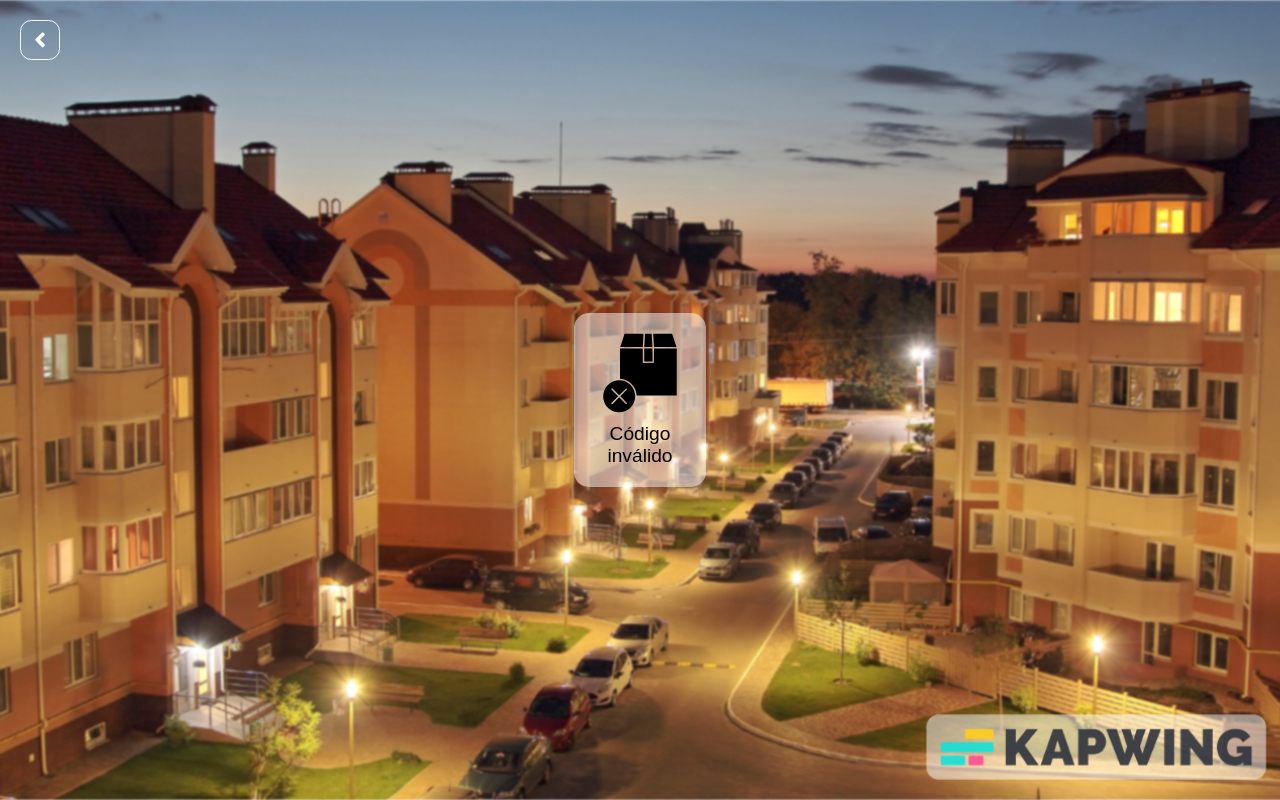
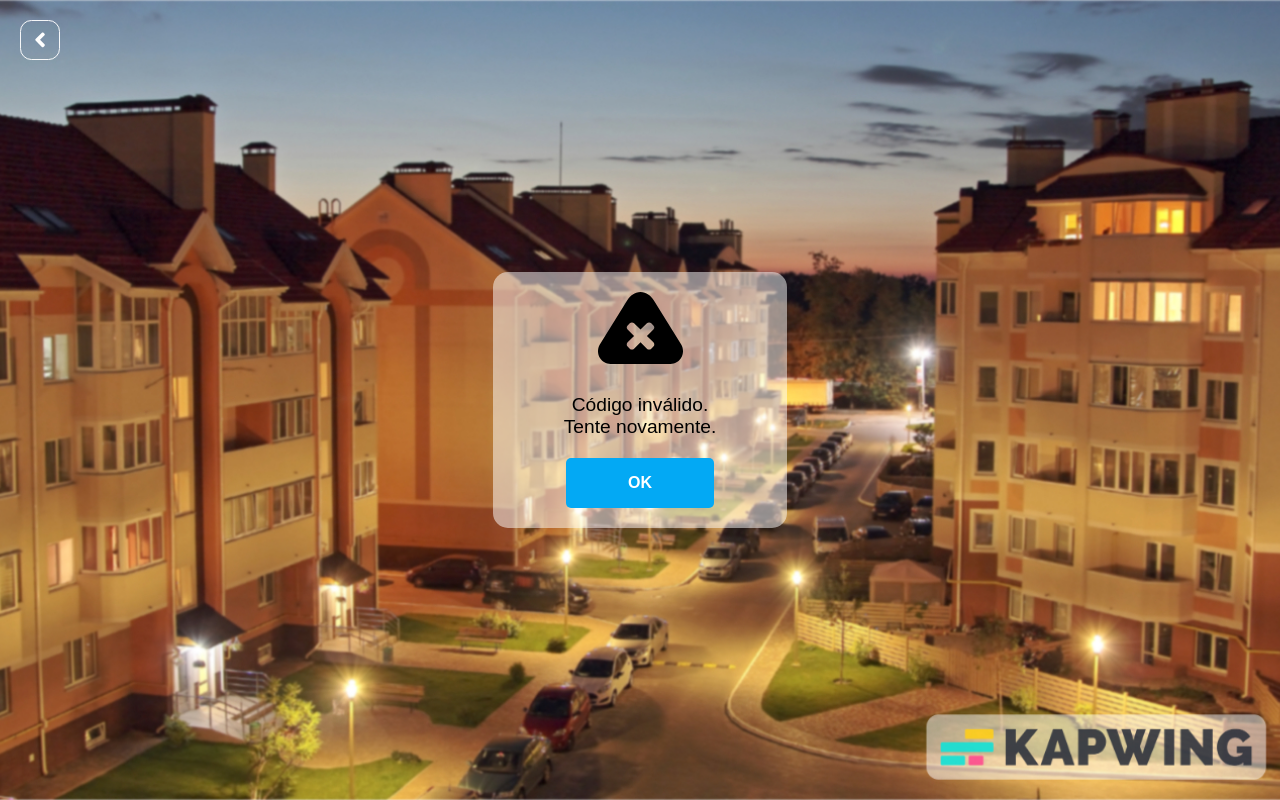
Before and after one commit to smart-notify/pwa-smartnotify, a React (Create React App) app: page /validate/1/1/1 in a window 1280 px wide. Both pictures are taken after typing "Sample" into the empty fields and a click on the input "Validar". Built offline with nearby package versions, Linux system fonts and the light colour scheme; no server answers.

Commit message:
feat: ApiResponseAlert component

```diff
--- /dev/null
+++ b/src/components/ApiResponseAlert.tsx
@@ -0,0 +1,34 @@
+import classes from "../css-modules/ApiResponseAlert.module.css";
+import global from "../css-modules/Global.module.css";
+
+import RedirectButton from "./RedirectButton";
+
+import success from "../assets/icones/icone-sucesso.svg";
+import failure from "../assets/icones/icone-falha.svg";
+
+interface ApiResponseAlertProps {
+  isSuccess: boolean;
+  message: string;
+}
+
+function ApiResponseAlert( { message, isSuccess }: ApiResponseAlertProps) {
+
+  return (
+    <div className={classes.AlertContent}>
+      {
+        isSuccess
+        ?
+        <img src={success} alt="Validação" className={classes.validateIcon} />
+        :
+        <img src={failure} alt="Validação" className={classes.validateIcon} />
+      }
+      <p>
+        {message}
+      </p>
+
+      <RedirectButton to="main" />
+    </div>
+  )
+}
+
+export default ApiResponseAlert
--- /dev/null
+++ b/src/components/RedirectButton.tsx
@@ -0,0 +1,22 @@
+import global from "../css-modules/Global.module.css";
+
+interface RedirectButtonProps {
+  to: string;
+}
+
+function RedirectButton( { to }: RedirectButtonProps) {
+
+  const handleClick = () => {
+    window.location.href = `/${to}`;
+  }
+
+  return (
+      <button
+      className={global.button}
+      onClick={handleClick}>
+        OK
+      </button>
+  );
+}
+
+export default RedirectButton;
--- /dev/null
+++ b/src/css-modules/ApiResponseAlert.module.css
@@ -0,0 +1,18 @@
+.AlertContent{
+  display: flex;
+  flex-direction: column;
+  align-items: center;
+  background-color: rgba(255, 255, 255, 0.5);
+  border-radius: 15px;
+  padding: 20px 0px 20px 0px;
+  gap: 20px;
+}
+
+.AlertContent p{
+  margin-top: 10px;
+  font-size: 1.2rem;
+  font-weight: 500;
+  color: #000000;
+  text-align: center;
+  max-width: 60%;
+}
--- a/src/routes/ValidateScreen.tsx
+++ b/src/routes/ValidateScreen.tsx
@@ -3,7 +3,7 @@ import { useParams } from "react-router-dom";
 import utilFunctions from "../utils/utilFunctions";
 
 import BackButton from "../components/BackButton";
-import Alert from "../components/NoParcelMessage";
+import Alert from "../components/ApiResponseAlert";
 
 import classes from "../css-modules/Validate.module.css";
 import validacao from "../assets/icones/icone-validacao.svg";
@@ -89,7 +89,10 @@ function ValidateScreen() {
             </form>
           </div>
         ) : (
-          <Alert message="Código inválido" />
+          <Alert
+            isSuccess={false}
+            message="Código inválido. Tente novamente."
+          />
         )}
       </div>
     </div>
```
Also changed, not shown: src/assets/icones/icone-falha.svg (added), src/assets/icones/icone-sucesso.svg (added).
